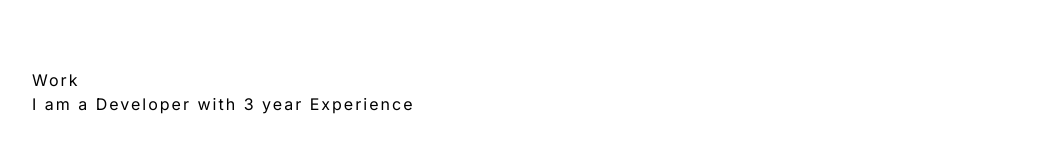
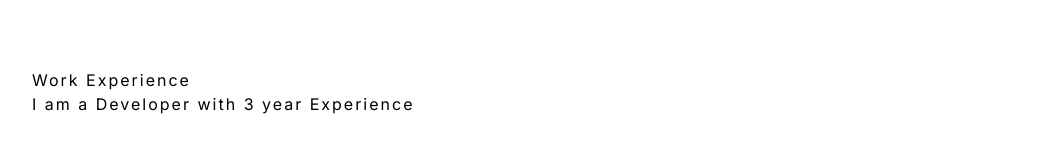
Before and after one commit to qodirtok/port-next, a Next.js app: page / in a window 1280 px wide. Shown: the part 884-1044 px from the top of the page, without its empty margins (104-1164 px from the left). Built offline with nearby package versions, Linux system fonts and the light colour scheme.

Commit message:
Update work.tsx

```diff
--- a/src/app/component/work.tsx
+++ b/src/app/component/work.tsx
@@ -4,7 +4,7 @@ const Work = () => {
       <div className="container py-14 p-2">
         <div>
           {" "}
-          <span>Work</span>{" "}
+          <span>Work Experience</span>{" "}
         </div>
         <div>
           <p>I am a Developer with 3 year Experience</p>
```
